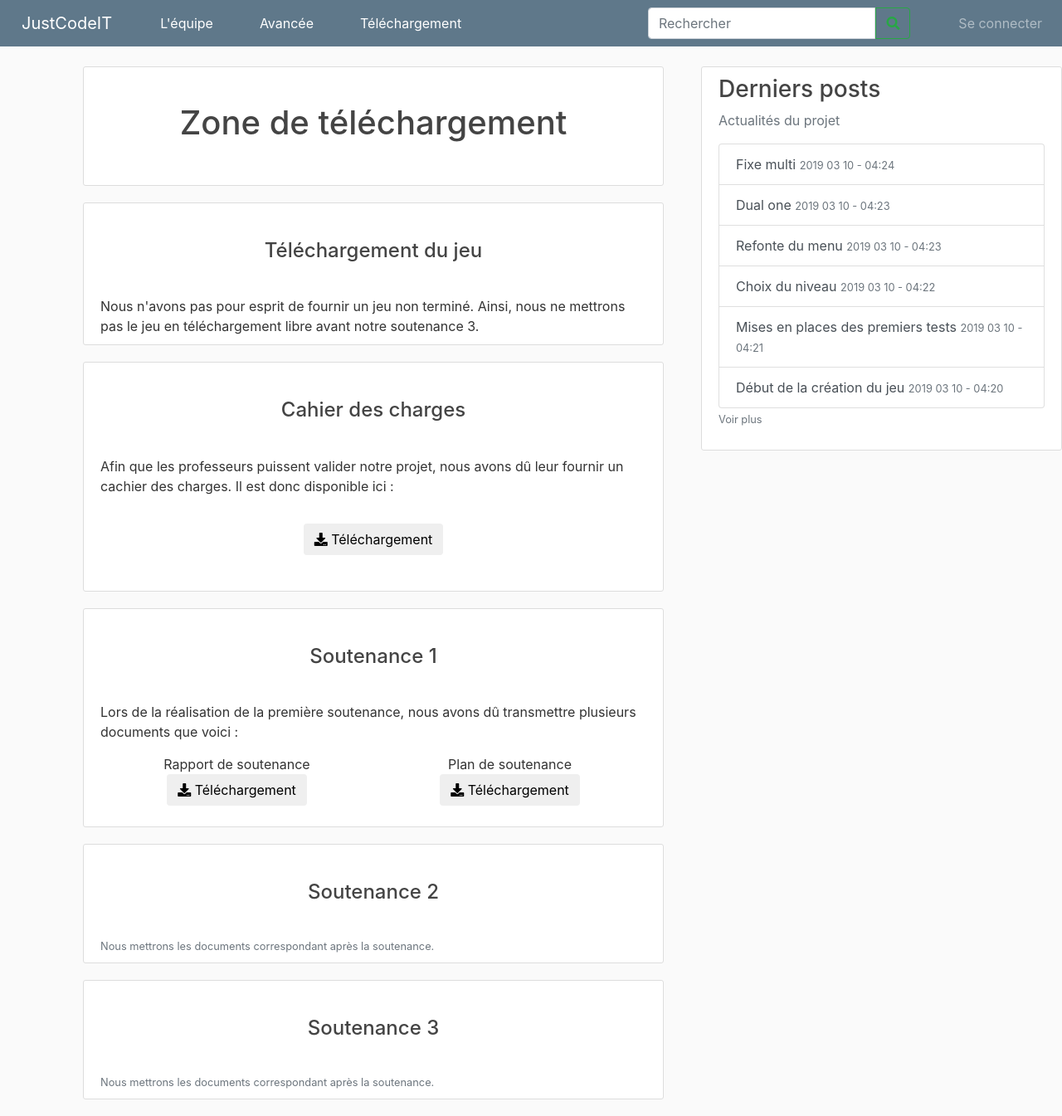
After one commit to gastbob40/justcodeit_website, a Flask app: page /download in a window 1280 px wide. The commit adds this page. Shown: the whole page at 83% size. Run offline with Flask 2, Linux system fonts and the light colour scheme; data comes from the database, SQL or seed files in the repository; some libraries are stand-ins or nearby versions.

Commit message:
Feat: Add of download page

```diff
--- a/site_jci/routes.py
+++ b/site_jci/routes.py
@@ -254,3 +254,7 @@
 @app.route("/progress")
 def progressPage():
     return render_template("progress.html")
+
+@app.route("/download")
+def downloadPage():
+    return render_template("download.html")
--- /dev/null
+++ b/site_jci/templates/download.html
@@ -0,0 +1,124 @@
+{% extends "layout.html" %}
+
+{% block title%} JustCodeIT - Téléchargement {% endblock%}
+
+{% block content %}
+<main role="main" class="container">
+    <div class="content-section">
+        <div class="text-center" style="margin: 0 0 0 0; padding: 5% 0 5% 0">
+            <h1>Zone de téléchargement</h1>
+        </div>
+    </div>
+
+    <div class="content-section">
+        <div class="text-center" style="margin: 0 0 0 0; padding: 5% 0 5% 0">
+            <h4>Téléchargement du jeu</h4>
+        </div>
+        Nous n'avons pas pour esprit de fournir un jeu non terminé. Ainsi, nous ne mettrons pas le jeu en téléchargement
+        libre avant notre soutenance 3.
+    </div>
+
+    <div class="content-section">
+        <div class="text-center" style="margin: 0 0 0 0; padding: 5% 0 5% 0">
+            <h4>Cahier des charges</h4>
+        </div>
+
+        Afin que les professeurs puissent valider notre projet, nous avons dû leur fournir un cachier des charges. Il
+        est donc disponible ici :
+
+        <div class="text-center" style="margin: 0 0 0 0; padding: 5% 0 5% 0">
+            <button class="btn"
+                onclick="window.location.href='https:\/\/cdn.discordapp.com/attachments/546065521628545025/546068642077474882/Cahier_des_Charges.pdf'"><i
+                    class="fa fa-download"></i> Téléchargement</button>
+        </div>
+
+    </div>
+
+    <div class="content-section">
+        <div class="text-center" style="margin: 0 0 0 0; padding: 5% 0 5% 0">
+            <h4>Soutenance 1</h4>
+        </div>
+        Lors de la réalisation de la première soutenance, nous avons dû transmettre plusieurs documents que voici :
+        <div class="container">
+            <div class="row">
+                <div class="col">
+                    <div class="text-center" style="margin: 0 0 0 0; padding: 5% 0 5% 0">
+                        Rapport de soutenance<br>
+                        <button class="btn"
+                            onclick="window.location.href='https:\/\/cdn.discordapp.com/attachments/546065521628545025/554969532708552704/Soutenance_1_rapport.pdf'"><i
+                                class="fa fa-download"></i> Téléchargement</button>
+                    </div>
+                </div>
+                <div class="col">
+                    <div class="text-center" style="margin: 0 0 0 0; padding: 5% 0 5% 0">
+                        Plan de soutenance<br>
+                        <button class="btn"
+                            onclick="window.location.href='https:\/\/cdn.discordapp.com/attachments/546065521628545025/554969534000529419/Soutenance_1_outline.pdf'"><i
+                                class="fa fa-download"></i> Téléchargement</button>
+                    </div>
+                </div>
+            </div>
+        </div>
+    </div>
+
+    <div class="content-section">
+        <div class="text-center" style="margin: 0 0 0 0; padding: 5% 0 5% 0">
+            <h4>Soutenance 2</h4>
+        </div>
+        <div class="text-muted small">Nous mettrons les documents correspondant après la soutenance.</div>
+        <!--
+        Lors de la réalisation de la première soutenance, nous avons dû transmettre plusieurs documents que voici :
+        <div class="container">
+            <div class="row">
+                <div class="col">
+                    <div class="text-center" style="margin: 0 0 0 0; padding: 5% 0 5% 0">
+                        Rapport de soutenance<br>
+                        <button class="btn"
+                            onclick="window.location.href='https:\/\/cdn.discordapp.com/attachments/546065521628545025/554969532708552704/Soutenance_1_rapport.pdf'"><i
+                                class="fa fa-download"></i> Téléchargement</button>
+                    </div>
+                </div>
+                <div class="col">
+                    <div class="text-center" style="margin: 0 0 0 0; padding: 5% 0 5% 0">
+                        Plan de soutenance<br>
+                        <button class="btn"
+                            onclick="window.location.href='https:\/\/cdn.discordapp.com/attachments/546065521628545025/554969534000529419/Soutenance_1_outline.pdf'"><i
+                                class="fa fa-download"></i> Téléchargement</button>
+                    </div>
+                </div>
+            </div>
+        </div>-->
+    </div>
+
+    <div class="content-section">
+            <div class="text-center" style="margin: 0 0 0 0; padding: 5% 0 5% 0">
+                <h4>Soutenance 3</h4>
+            </div>
+            <div class="text-muted small">Nous mettrons les documents correspondant après la soutenance.</div>
+            <!--
+            Lors de la réalisation de la première soutenance, nous avons dû transmettre plusieurs documents que voici :
+            <div class="container">
+                <div class="row">
+                    <div class="col">
+                        <div class="text-center" style="margin: 0 0 0 0; padding: 5% 0 5% 0">
+                            Rapport de soutenance<br>
+                            <button class="btn"
+                                onclick="window.location.href='https:\/\/cdn.discordapp.com/attachments/546065521628545025/554969532708552704/Soutenance_1_rapport.pdf'"><i
+                                    class="fa fa-download"></i> Téléchargement</button>
+                        </div>
+                    </div>
+                    <div class="col">
+                        <div class="text-center" style="margin: 0 0 0 0; padding: 5% 0 5% 0">
+                            Plan de soutenance<br>
+                            <button class="btn"
+                                onclick="window.location.href='https:\/\/cdn.discordapp.com/attachments/546065521628545025/554969534000529419/Soutenance_1_outline.pdf'"><i
+                                    class="fa fa-download"></i> Téléchargement</button>
+                        </div>
+                    </div>
+                </div>
+            </div>-->
+        </div>
+</main>
+
+
+{% endblock content %}
--- a/site_jci/templates/layout.html
+++ b/site_jci/templates/layout.html
@@ -52,9 +52,16 @@
                     <a class="nav-link" href="{{ url_for('membersPage') }}">L'équipe<span
                             class="sr-only">(current)</span></a>
                 </li>
+
                 <li class="nav-item active rm-lt" style="padding: 20px 20px 20px 20px; "></li>
                 <li class="nav-item active rm-lt">
                     <a class="nav-link" href="{{ url_for('progressPage') }}">Avancée<span
+                            class="sr-only">(current)</span></a>
+                </li>
+
+                <li class="nav-item active rm-lt" style="padding: 20px 20px 20px 20px; "></li>
+                <li class="nav-item active rm-lt">
+                    <a class="nav-link" href="{{ url_for('downloadPage') }}">Téléchargement<span
                             class="sr-only">(current)</span></a>
                 </li>
             </ul>
@@ -110,6 +117,7 @@
             <div class="navbar-nav d-sm-none" style="width: 100%">
                 <a class="nav-link" href="{{ url_for('membersPage') }}">L'équipe</a>
                 <a class="nav-link" href="{{ url_for('progressPage') }}">Avancée</a>
+                <a class="nav-link" href="{{ url_for('downloadPage') }}">Téléchargement</a>
                 <div class="dropdown-divider"></div>
                 {% if current_user.is_authenticated %}
                 <a class="nav-link" href="{{ url_for('new_post') }}">Nouveau poste<span
```
Also changed, not shown: site_jci/templates/progress.html (+11 -11 lines), 1 other file.
